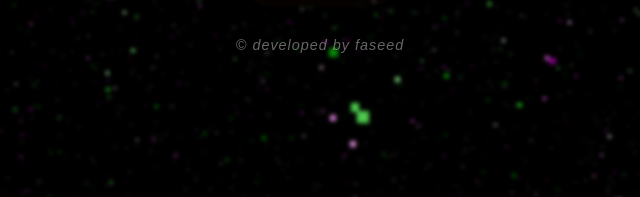
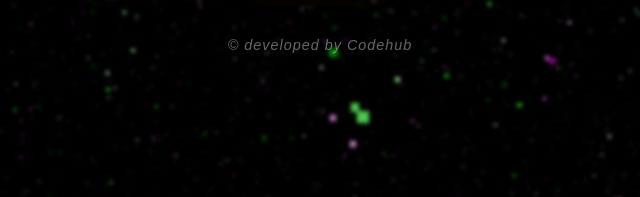
Before and after one commit to codehuboffl/codehuboffl.github.io, a plain HTML site: page index.html in a window 1280 px wide. Shown: the part 457-654 px from the top of the page, 320-960 px from the left. Drawn offline with nearby package versions, Linux system fonts and the light colour scheme; animation ran at ten frames a second.

Commit message:
Update index.html

```diff
--- a/index.html
+++ b/index.html
@@ -224,7 +224,7 @@
             <p>Welcome to<span class="typed-text"></span><span class="cursor">&nbsp;</span></p>
           </div>
         <button class="chat-button" id="chatButton">Chat Now</button>
-        <div class="watermark">© developed by faseed</div>
+        <div class="watermark">© developed by Codehub </div>
     </div>
 <script>
     const typedTextSpan = document.querySelector(".typed-text");
```
